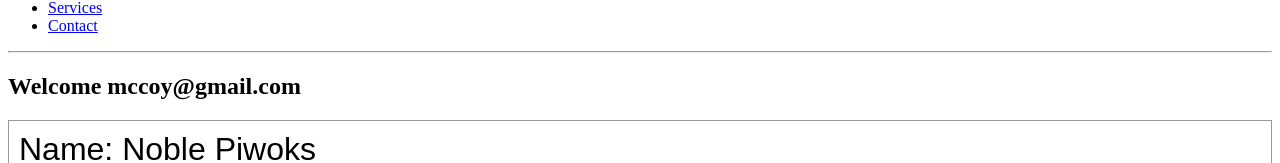
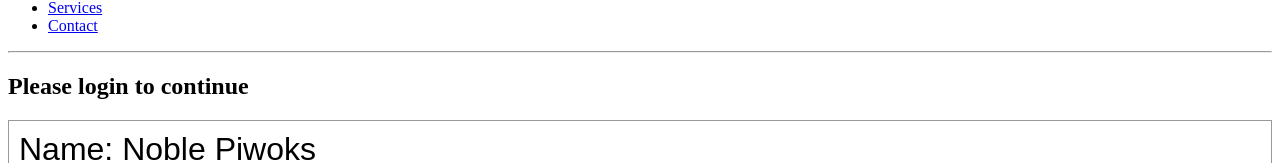
Before and after one commit to Piwoksn/React-Js-2, a React (Vite) app in the folder my-react-app/: page / in a window 1280 px wide. Shown: the part 117-280 px from the top of the page. Built offline with nearby package versions, Linux system fonts and the light colour scheme.

Commit message:
conditional station complete

```diff
--- a/my-react-app/src/App.jsx
+++ b/my-react-app/src/App.jsx
@@ -12,7 +12,7 @@ function App() {
       {/* we use fragments to be able to show more than one components */}
 
       <Header />
-      <UserGreeting isLoggedIn={true} username="mccoy@gmail.com" />
+      <UserGreeting isLoggedIn={false} username="mccoy@gmail.com" />
 
       <Student name="Noble Piwoks" age={29} isStudent={false} />
       <Student name="Patrick" age={20} isStudent={true} />
--- a/my-react-app/src/UserGreeting.jsx
+++ b/my-react-app/src/UserGreeting.jsx
@@ -1,6 +1,8 @@
 function UserGreeting(props) {
   if (props.isLoggedIn) {
     return <h2>Welcome {props.username}</h2>;
+  } else {
+    return <h2>Please login to continue</h2>;
   }
 }
 
```
